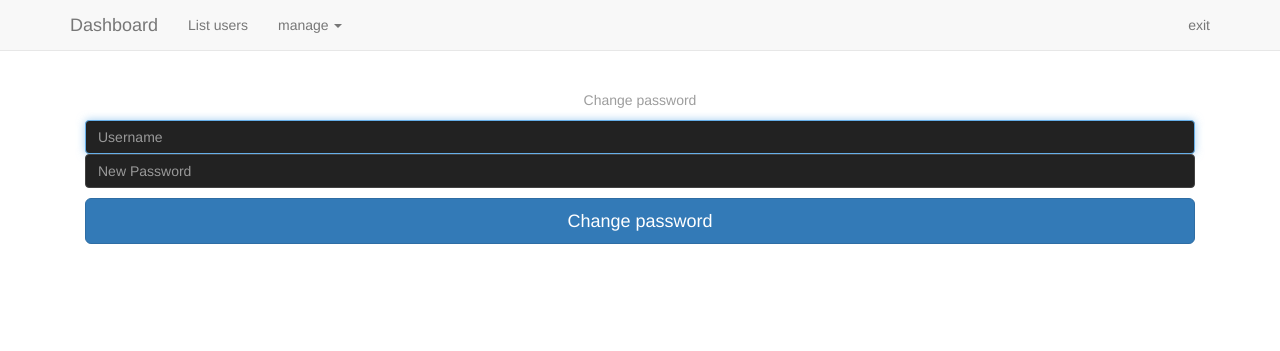
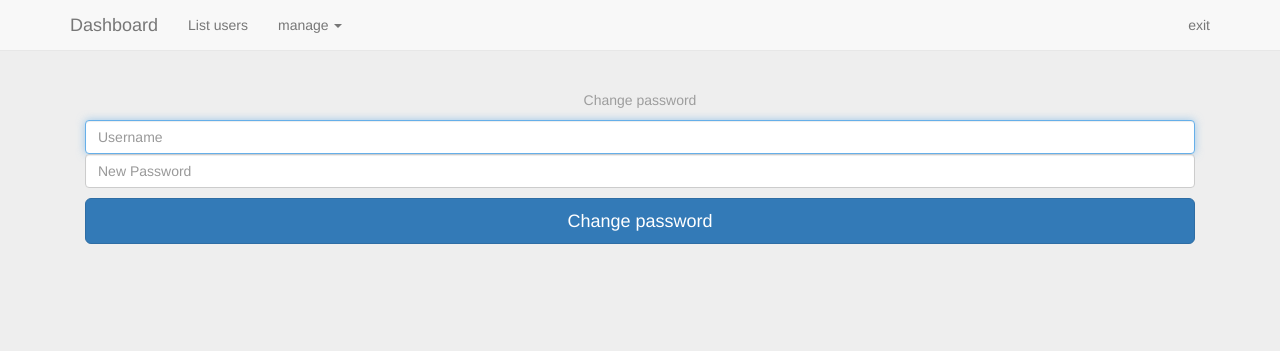
Before and after one commit to fmurodov/dashboard, a PHP site: page /mod_ftp/ch_pass.php in a window 1280 px wide. Shown: the top 351 px of the page. Run offline with PHP 8.4, Linux system fonts and the light colour scheme; the visitor is signed in with stand-in values (Sample User, id 1).

Commit message:
light theme

```diff
--- a/css/theme_light.css
+++ b/css/theme_light.css
@@ -1,6 +1,6 @@
 body {
     padding-top: 50px;
-    background-color: #fff;
+    background-color: #eee;
     color: #9d9d9d;
 }
 .starter-template {
@@ -9,6 +9,6 @@ body {
 
 }
 .form-control {
-    background-color: #222;
-    border: 1px solid #424242;
+    background-color: #fff;
+    border: 1px solid #ccc;
 }
```
